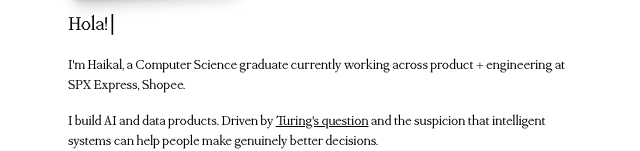
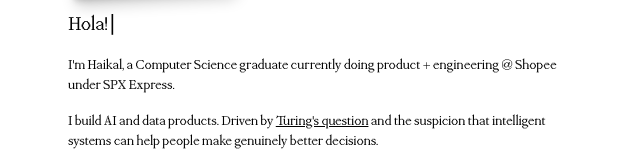
Before and after one commit to ternaksapi/personal-web, a SvelteKit app: page / in a window 1280 px wide. Shown: the part 481-632 px from the top of the page, without its empty margins (316-956 px from the left). Built offline with nearby package versions, Linux system fonts and the light colour scheme.

Commit message:
Restore original homepage wording

```diff
--- a/src/routes/+page.svelte
+++ b/src/routes/+page.svelte
@@ -76,7 +76,7 @@
                     <span id="typing-text">{currentText}</span>
                     <span class="cursor">|</span>
                 </div>
-                <p>I'm Haikal, a Computer Science graduate currently working across product + engineering at SPX Express, Shopee.</p>
+                <p>I'm Haikal, a Computer Science graduate currently doing product + engineering @ Shopee under SPX Express.</p>
                 <p>I build AI and data products. Driven by <a href="https://www.cs.ox.ac.uk/activities/ieg/e-library/sources/t_article.pdf" target="_blank" rel="noopener noreferrer" class="underline hover:opacity-70">Turing's question</a> and the suspicion that intelligent systems can help people make genuinely better decisions.</p>
                 <p>Reach me through my <a href="mailto:yusufhaikaln7@gmail.com" class="underline hover:opacity-70">email</a> or on <a href="https://www.linkedin.com/in/muhammad-yusuf-haikal/" class="underline hover:opacity-70">LinkedIn</a>.</p>
             </div>
```
